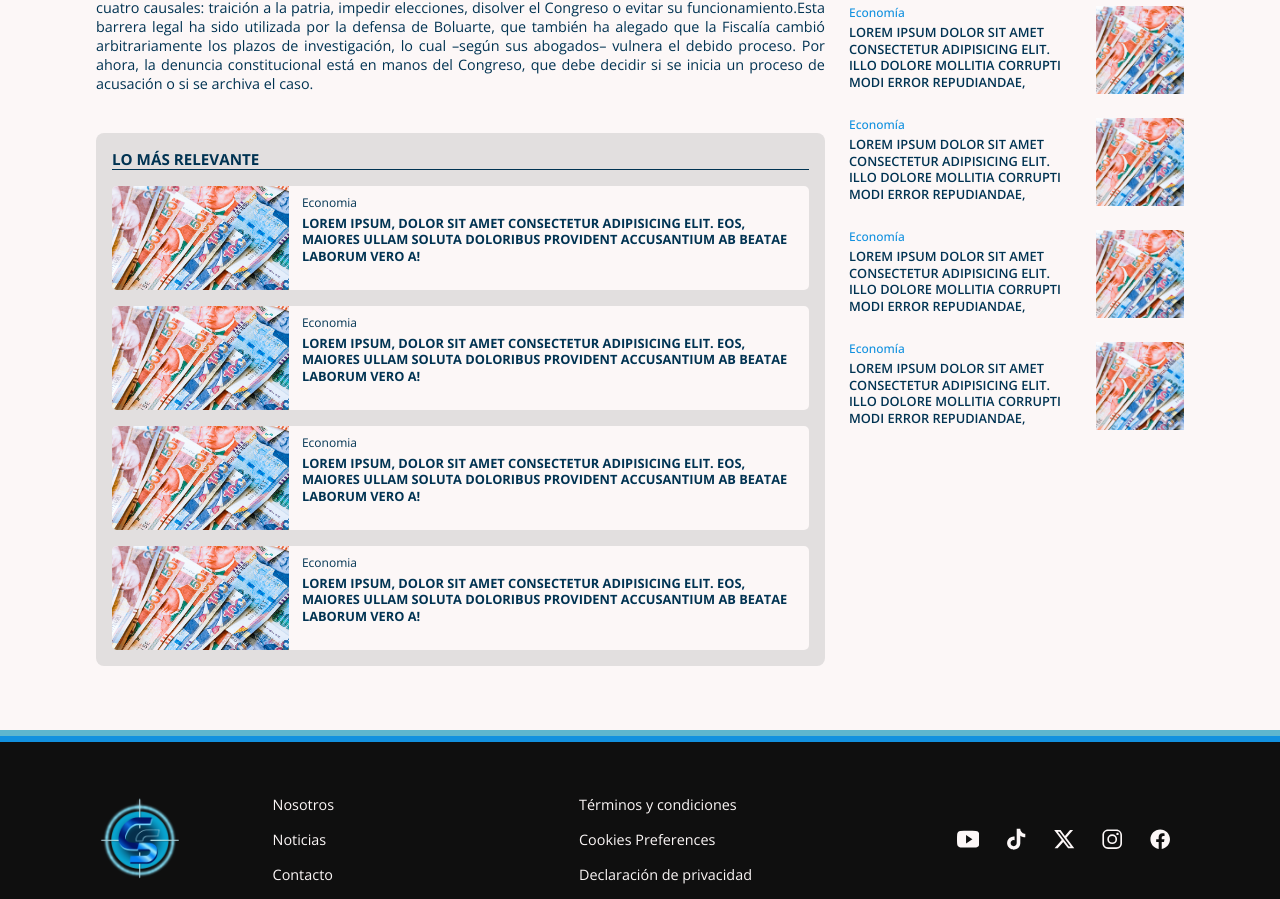
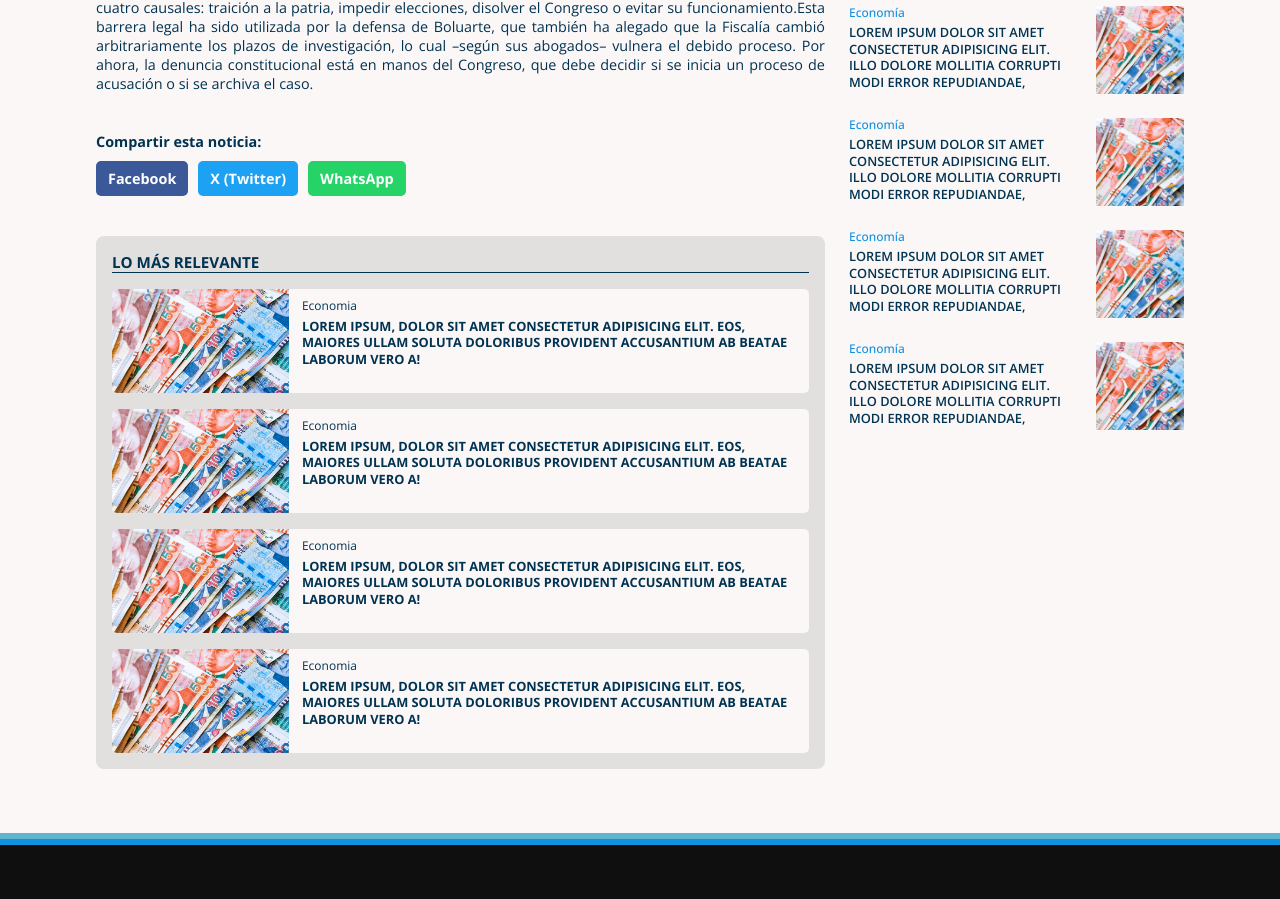
Before and after one commit to AndrewKSS7800/CentralSurDigital, a React (Vite) app: page /noticias/1 in a window 1280 px wide. Shown: the part 1231-2130 px from the top of the page. Built offline with nearby package versions, Linux system fonts and the light colour scheme.

Commit message:
Botones para compartir noticias

```diff
--- a/package.json
+++ b/package.json
@@ -14,6 +14,7 @@
     "lucide-react": "^0.487.0",
     "react": "^19.0.0",
     "react-dom": "^19.0.0",
+    "react-helmet": "^6.1.0",
     "react-router-dom": "^7.4.0"
   },
   "devDependencies": {
--- a/src/pages/news-page.jsx
+++ b/src/pages/news-page.jsx
@@ -5,10 +5,12 @@ import { useNavigate } from "react-router-dom";
 
 import { useParams } from "react-router-dom";
 import  noticias  from "../data/data.json";
+import { Helmet } from "react-helmet";
 
 import { Link } from 'react-router-dom';
 const Newspage = () =>{
     const navigate = useNavigate();
+    const currentUrl = window.location.href;
 
     const { id } = useParams();
     const noticia = noticias.find(n => n.id == parseInt(id));
@@ -18,7 +20,22 @@ const Newspage = () =>{
     return <div>Noticia no encontrada</div>;
     }
     return (
+
+
         <section className="news-page">
+            <Helmet>
+                <meta property="og:title" content={noticia.title} />
+                <meta property="og:description" content={noticia.summary} />
+                <meta property="og:image" content={noticia.imageURL} />
+                <meta property="og:url" content={`https://tusitio.com/noticia/${noticia.id}`} />
+                <meta property="og:type" content="article" />
+
+                {/* Twitter Card */}
+                <meta name="twitter:card" content="summary_large_image" />
+                <meta name="twitter:title" content={noticia.title} />
+                <meta name="twitter:description" content={noticia.summary} />
+                <meta name="twitter:image" content={noticia.imageURL} />
+            </Helmet>
             <div className="npback">
                 <div onClick={() => navigate(-1)}><svg xmlns="http://www.w3.org/2000/svg" className="npico" height="24px" viewBox="0 -960 960 960" width="24px" fill="#e3e3e3"><path d="m480-320 56-56-64-64h168v-80H472l64-64-56-56-160 160 160 160Zm0 240q-83 0-156-31.5T197-197q-54-54-85.5-127T80-480q0-83 31.5-156T197-763q54-54 127-85.5T480-880q83 0 156 31.5T763-763q54 54 85.5 127T880-480q0 83-31.5 156T763-197q-54 54-127 85.5T480-80Zm0-80q134 0 227-93t93-227q0-134-93-227t-227-93q-134 0-227 93t-93 227q0 134 93 227t227 93Zm0-320Z"/></svg></div> <span></span> <span> {noticia.category}</span> <span>/</span> <span> {noticia.title}</span>
             </div>
@@ -40,6 +57,37 @@ const Newspage = () =>{
                 </a>
                 <div className="npcontent">
                     <p dangerouslySetInnerHTML={{ __html: noticia.content.substring(0, 10000) }} />
+                    <div className="npshare">
+                        <br />
+                        <h4>Compartir esta noticia:</h4>
+
+                        <div className="npshare-buttons">
+                            <a
+                                href={`https://www.facebook.com/sharer/sharer.php?u=${encodeURIComponent(currentUrl)}`}
+                                target="_blank"
+                                rel="noopener noreferrer"
+                                className="share-btn facebook"
+                            >
+                                Facebook
+                            </a>
+                            <a
+                                href={`https://twitter.com/intent/tweet?url=${encodeURIComponent(currentUrl)}&text=${encodeURIComponent(noticia.title)}`}
+                                target="_blank"
+                                rel="noopener noreferrer"
+                                className="share-btn twitter"
+                            >
+                                X (Twitter)
+                            </a>
+                            <a
+                                href={`https://api.whatsapp.com/send?text=${encodeURIComponent(noticia.title + ' ' + currentUrl)}`}
+                                target="_blank"
+                                rel="noopener noreferrer"
+                                className="share-btn whatsapp"
+                            >
+                                WhatsApp
+                            </a>
+                        </div>
+                    </div>
                 </div>
                 <div className="nprelevante">
                     <h3>Lo más relevante</h3>
--- a/src/styles/news-page.css
+++ b/src/styles/news-page.css
@@ -183,6 +183,37 @@
     white-space: pre-line;
 
 }
+
+.npshare {
+    margin-top: 20px;
+}
+
+.npshare-buttons {
+    display: flex;
+    gap: 10px;
+    margin-top: 10px;
+}
+
+.share-btn {
+    padding: 8px 12px;
+    border-radius: 5px;
+    color: white;
+    text-decoration: none;
+    font-weight: bold;
+}
+
+.share-btn.facebook {
+    background-color: #3b5998;
+}
+
+.share-btn.twitter {
+    background-color: #1da1f2;
+}
+
+.share-btn.whatsapp {
+    background-color: #25d366;
+}
+
 .nprelevante{
     grid-area: r;
     display: flex;
```
Also changed, not shown: 1 other file (tests, documents, lock files or other folders).
